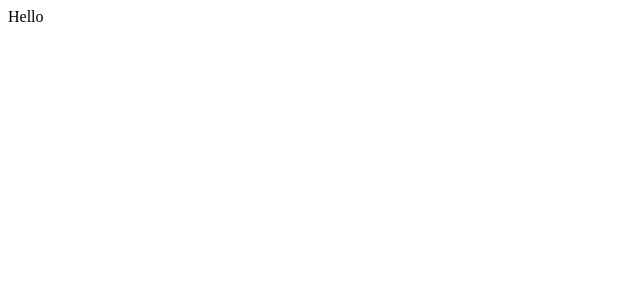
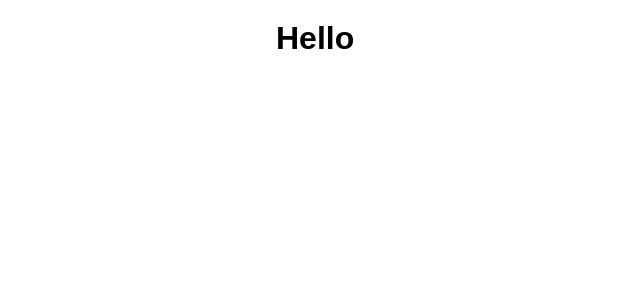
Before and after one commit to Bezobrazz/test-goit, a React (Vite) app: page / in a window 1280 px wide. Shown: the top 300 px of the page, without its empty margins (0-640 px from the left). Built offline with nearby package versions, Linux system fonts and the light colour scheme.

Commit message:
added base styles, normalize, reset

```diff
--- a/package.json
+++ b/package.json
@@ -10,8 +10,10 @@
     "preview": "vite preview"
   },
   "dependencies": {
+    "modern-normalize": "^2.0.0",
     "react": "^18.2.0",
-    "react-dom": "^18.2.0"
+    "react-dom": "^18.2.0",
+    "reset-css": "^5.0.2"
   },
   "devDependencies": {
     "@types/react": "^18.2.55",
--- a/src/App.jsx
+++ b/src/App.jsx
@@ -1,5 +1,9 @@
 function App() {
-  return <div>Hello</div>;
+  return (
+    <div className="container">
+      <h1>Hello</h1>
+    </div>
+  );
 }
 
 export default App;
--- a/src/index.css
+++ b/src/index.css
@@ -0,0 +1,77 @@
+*,
+::after,
+::before {
+  box-sizing: border-box;
+}
+
+body,
+html {
+  margin: 0 auto;
+  font-family: "Montserrat", sans-serif;
+  font-weight: 500;
+  font-stretch: normal;
+  font-style: normal;
+  line-height: normal;
+  letter-spacing: normal;
+}
+
+h1,
+h2,
+h3,
+h4,
+h5,
+h6,
+p {
+  margin: 0;
+}
+
+ul,
+ol {
+  list-style: none;
+  margin: 0;
+  padding: 0;
+}
+
+img {
+  display: block;
+  max-width: 100%;
+  /* height: auto; */
+}
+
+button {
+  padding: 0;
+  border: none;
+  font: inherit;
+  color: inherit;
+  background-color: var(--button-color); /* #0ef387 */
+  cursor: pointer;
+}
+
+a {
+  text-decoration: none;
+  color: inherit;
+}
+
+img {
+  display: block;
+  max-width: 100%;
+  height: auto;
+}
+
+.container {
+  margin: 0 auto;
+  padding: 15px;
+  max-width: 375px;
+  height: 100vh;
+}
+@media screen and (min-width: 768px) {
+  .container {
+    max-width: 768px;
+    padding: 20px;
+  }
+}
+@media screen and (min-width: 1440px) {
+  .container {
+    max-width: 1440px;
+  }
+}
--- a/vite.config.js
+++ b/vite.config.js
@@ -7,4 +7,5 @@ export default defineConfig({
   server: {
     port: 3000,
   },
+  base: "/test-goit/",
 });
```
Also changed, not shown: 1 other file (tests, documents, lock files or other folders).
